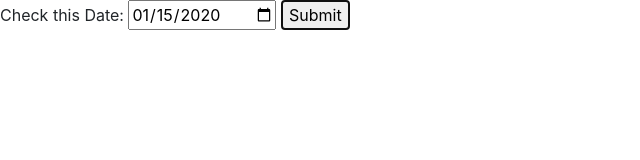
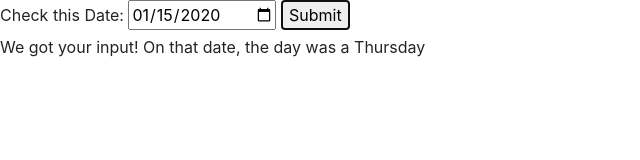
Before and after one commit to POsten040/weekday-calculator, a website built with webpack: page src/index.html in a window 1280 px wide. Both pictures are taken after typing "2020-01-15" into the empty fields and a click on the button "Submit". Shown: the whole page, without its empty margins (0-640 px from the left). Built offline with nearby package versions, Linux system fonts and the light colour scheme.

Commit message:
Add in the output that displays the day of the week for the date the user selected
<co-authored-by: Patrick Osten <posten.coding@gmail.com>

```diff
--- a/src/index.html
+++ b/src/index.html
@@ -9,5 +9,6 @@
 			<input type="date" id="user-date" />
 			<button type="submit">Submit</button>
 		</form>
+		<div id="results"></div>
 	</body>
 </html>
--- a/src/main.js
+++ b/src/main.js
@@ -11,6 +11,11 @@ $(document).ready(function () {
 		event.preventDefault();
 		let date = new Date($('#user-date').val());
 		let dayOfWeek = date.getDay();
-		checkDay(dayOfWeek);
+		let textDayOfWeek = checkDay(dayOfWeek);
+		$('#results')
+			.empty()
+			.append(
+				`We got your input! On that date, the day was a ${textDayOfWeek}`
+			);
 	});
 });
```
Also changed, not shown: __tests__/date.test.js (+1 -0 lines), __tests__/project.test.js (deleted).
